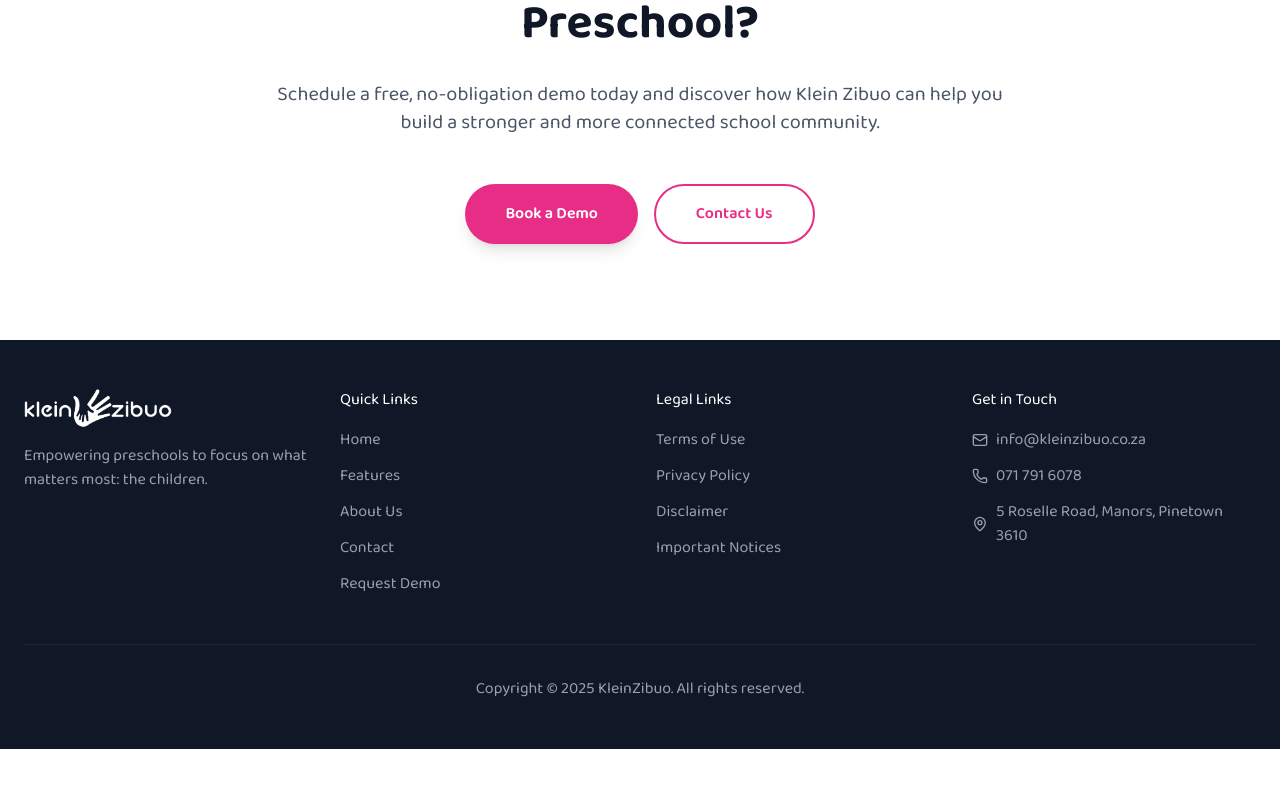
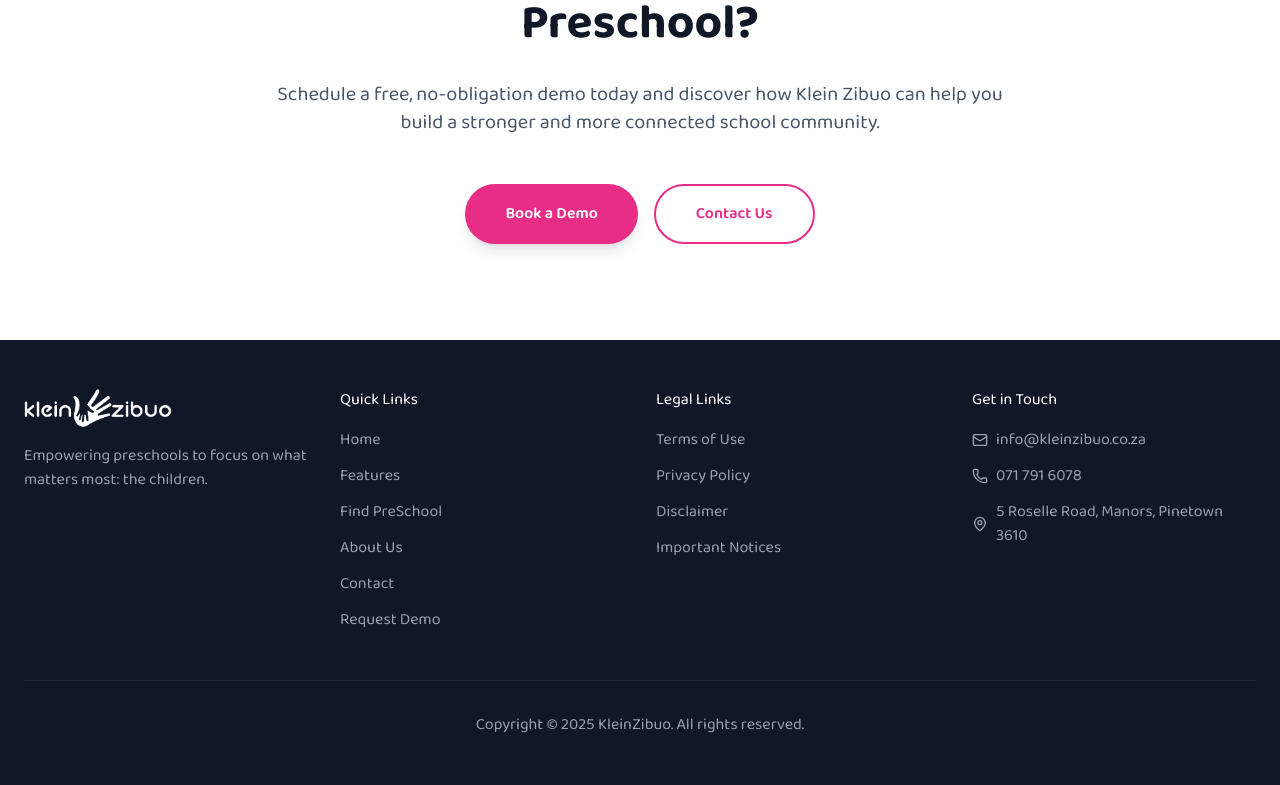
Before and after one commit to Kleinzibuo/webkleinzibuo, a Next.js app: page / in a window 1280 px wide. Shown: the part 3244-4029 px from the top of the page. Before the commit the page ends 3993 px from the top, so only its background shows below. Built offline with nearby package versions, Linux system fonts and the light colour scheme.

Commit message:
Fix Footer Link routing and implemented useRouter

```diff
--- a/src/app/find-preschool/page.tsx
+++ b/src/app/(site)/find-preschool/page.tsx
@@ -507,13 +507,13 @@
                 </p>
                 <div className="flex flex-col sm:flex-row gap-4 justify-center">
                   <button
-                    onClick={() => onNavigate('demo')}
+                    onClick={() => router.push('demo-request')}
                     className="px-8 py-4 bg-[#E82D86] text-white rounded-full hover:bg-[#D01F76] transition-all duration-300 shadow-lg hover:shadow-xl transform hover:-translate-y-1"
                   >
                     Request a Demo
                   </button>
                   <button
-                    onClick={() => onNavigate('contact')}
+                    onClick={() => router.push('contact')}
                     className="px-8 py-4 bg-white text-gray-700 rounded-full border-2 border-gray-200 hover:border-[#E82D86] hover:text-[#E82D86] transition-all duration-300"
                   >
                     Contact Us
--- a/src/components/Footer.tsx
+++ b/src/components/Footer.tsx
@@ -38,6 +38,14 @@
                   className="text-gray-400 hover:text-[#E82D86] transition-colors"
                 >
                   Features
+                </Link>
+              </li>
+              <li>
+                <Link
+                  href="/find-preschool"
+                  className="text-gray-400 hover:text-[#E82D86] transition-colors"
+                >
+                  Find PreSchool
                 </Link>
               </li>
               <li>
--- a/src/components/PreschoolDetailPage.tsx
+++ b/src/components/PreschoolDetailPage.tsx
@@ -217,7 +217,7 @@
       <div className="bg-white border-b border-gray-200">
         <div className="container mx-auto px-6 py-4">
           <button
-            onClick={() => onNavigate('find-preschool')}
+            onClick={() => router.push('find-preschool')}
             className="flex items-center gap-2 text-gray-600 hover:text-[#E82D86] transition-colors"
           >
             <ArrowLeft size={20} />
@@ -637,13 +637,13 @@
 
             <div className="flex flex-col sm:flex-row gap-4 justify-center">
               <button
-                onClick={() => onNavigate('demo')}
+                onClick={() => router.push('/demo-request')}
                 className="px-8 py-4 bg-white text-[#E82D86] rounded-full hover:bg-gray-100 transition-all duration-300 shadow-lg hover:shadow-xl transform hover:-translate-y-1 font-semibold"
               >
                 Learn About Klein Zibuo
               </button>
               <button
-                onClick={() => onNavigate('find-preschool')}
+                onClick={() => router.push('/find-preschool')}
                 className="px-8 py-4 bg-white/20 backdrop-blur-sm text-white rounded-full border-2 border-white hover:bg-white/30 transition-all duration-300 font-semibold"
               >
                 View More Schools
```
Also changed, not shown: src/app/(site)/preschool-detail/[id]/page.tsx (renamed from src/app/preschool-detail/[id]/page.tsx).
